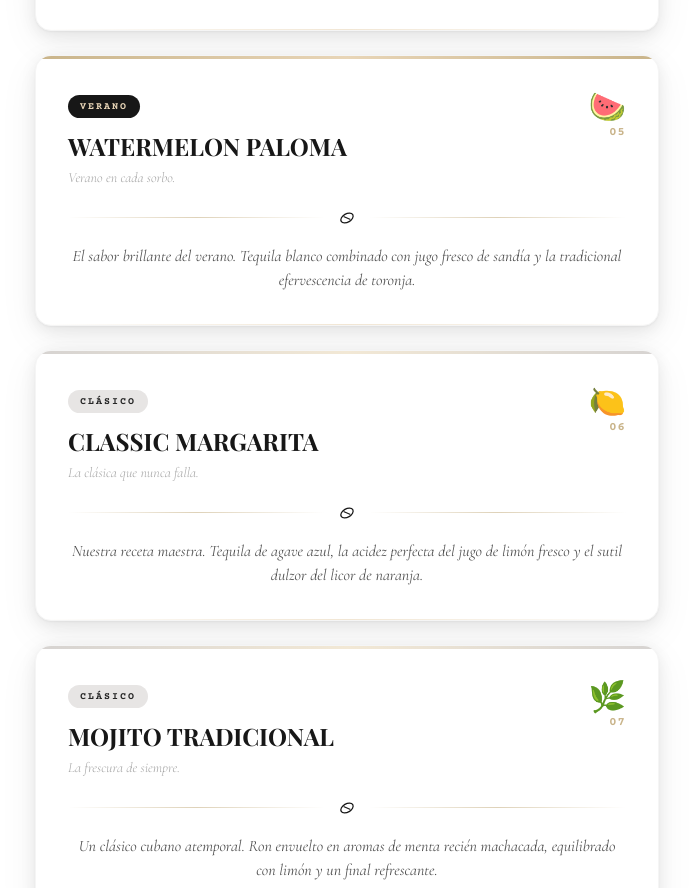
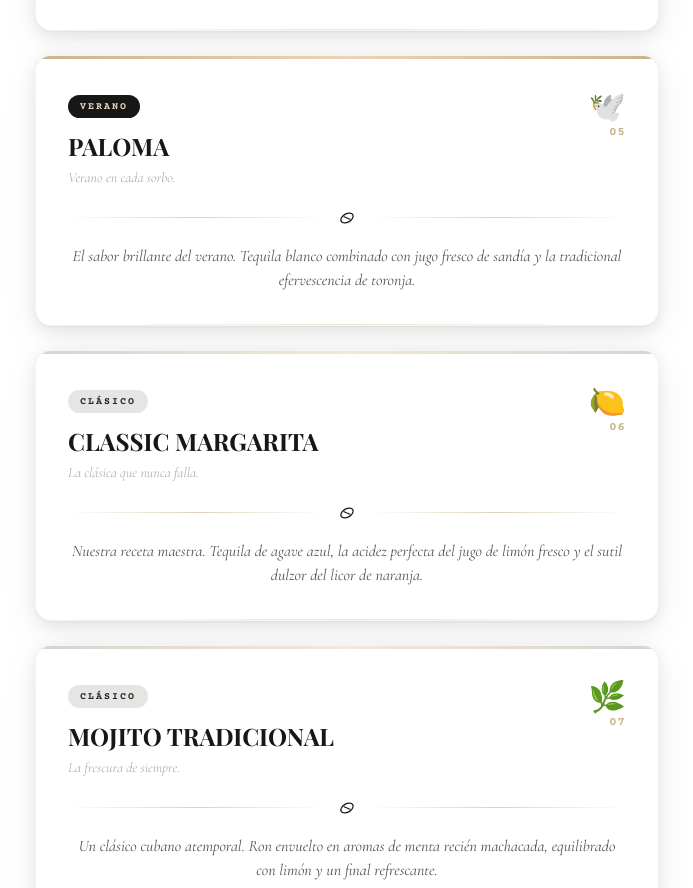
Before and after one commit to elvisbarrera/carajillo-bros, a React (Vite) app: page / in a window 1280 px wide. Shown: the part 3180-4068 px from the top of the page, without its empty margins (293-986 px from the left). Built offline with nearby package versions, Linux system fonts and the light colour scheme; a web font is replaced by a local one.

Commit message:
Update language strings and menu items based on manual edits

```diff
--- a/src/App.jsx
+++ b/src/App.jsx
@@ -91,12 +91,12 @@ const COCKTAILS = [
   },
   {
     id: 5,
-    name: 'WATERMELON PALOMA',
+    name: 'PALOMA',
     tagline: 'Verano en cada sorbo.',
     description: 'El sabor brillante del verano. Tequila blanco combinado con jugo fresco de sandía y la tradicional efervescencia de toronja.',
     badge: 'VERANO',
     badgeColor: 'bg-neutral-900 text-beige',
-    icon: '🍉',
+    icon: '🕊️',
     accentLine: 'from-beige-dark via-beige to-beige-dark',
   },
   {
--- a/src/i18n.js
+++ b/src/i18n.js
@@ -54,15 +54,15 @@ export const translations = {
       tier1Name: 'Classic Brew',
       tier1Desc: 'Lo esencial para eventos de 2 horas. Tus 5 clásicos favoritos.',
       tier1Price: '1,200',
-      tier1Details: ['Menú de 5 cócteles', '~120 tragos (2 por persona)', 'Ideal para 60 invitados', 'Servicio por 2 horas'],
+      tier1Details: ['Menú de 5 cócteles', 'hasta 120 tragos', 'Ideal para 60 invitados', 'Servicio por 2 horas'],
       tier2Name: 'Premium Blend',
       tier2Desc: 'Mayor variedad en sabores y duración. 7 recetas increíbles.',
       tier2Price: '1,500',
-      tier2Details: ['Menú de 7 cócteles', '~150 tragos (2.5 por persona)', 'Ideal para 60 invitados', 'Servicio por 3 horas'],
+      tier2Details: ['Menú de 7 cócteles', 'hasta 150 tragos', 'Ideal para 60 invitados', 'Servicio por 3 horas'],
       tier3Name: 'Carajillo Bros VIP',
       tier3Desc: 'Una experiencia completa con un menú de 10 carajillos y cócteles.',
       tier3Price: '1,920',
-      tier3Details: ['Menú de 10 cócteles', '~180 tragos (3 por persona)', 'Ideal para 60 invitados', 'Servicio de 3 a 4 horas'],
+      tier3Details: ['Menú de 10 cócteles', 'hasta 180 tragos', 'Ideal para 60 invitados', 'Servicio de 3 a 4 horas'],
       tier4Name: 'Unlimited Full Bar',
       tier4Desc: 'Sin límites. Tragos ilimitados, carajillos y cócteles clásicos.',
       tier4Price: '2,700',
```
